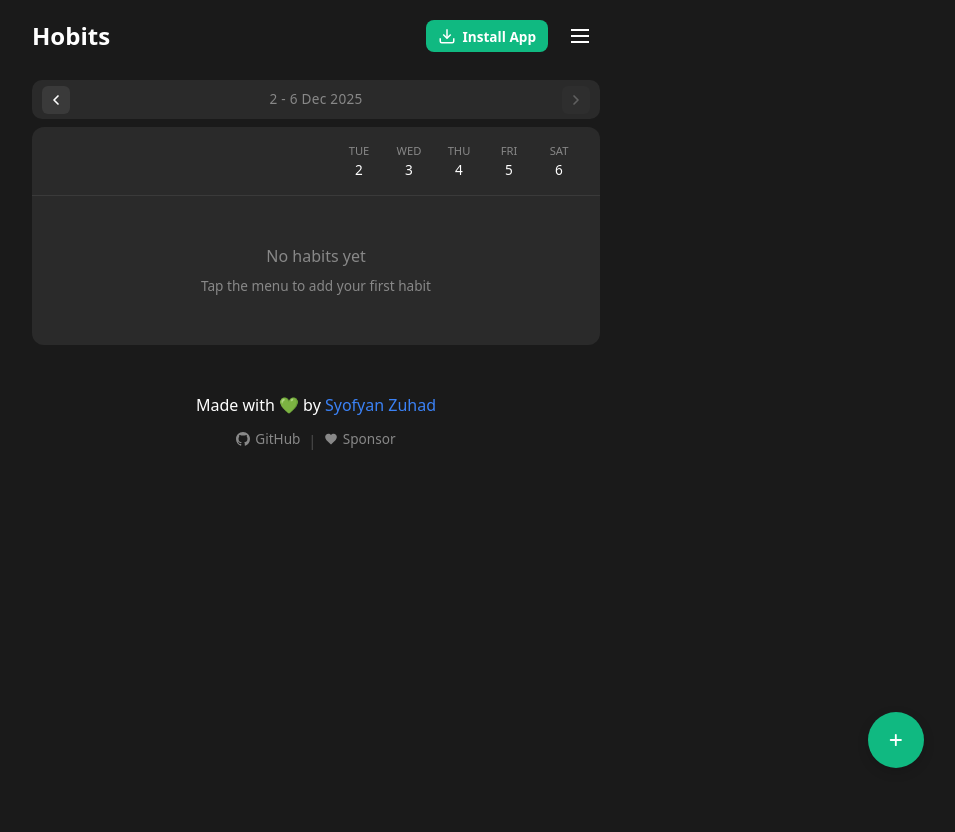
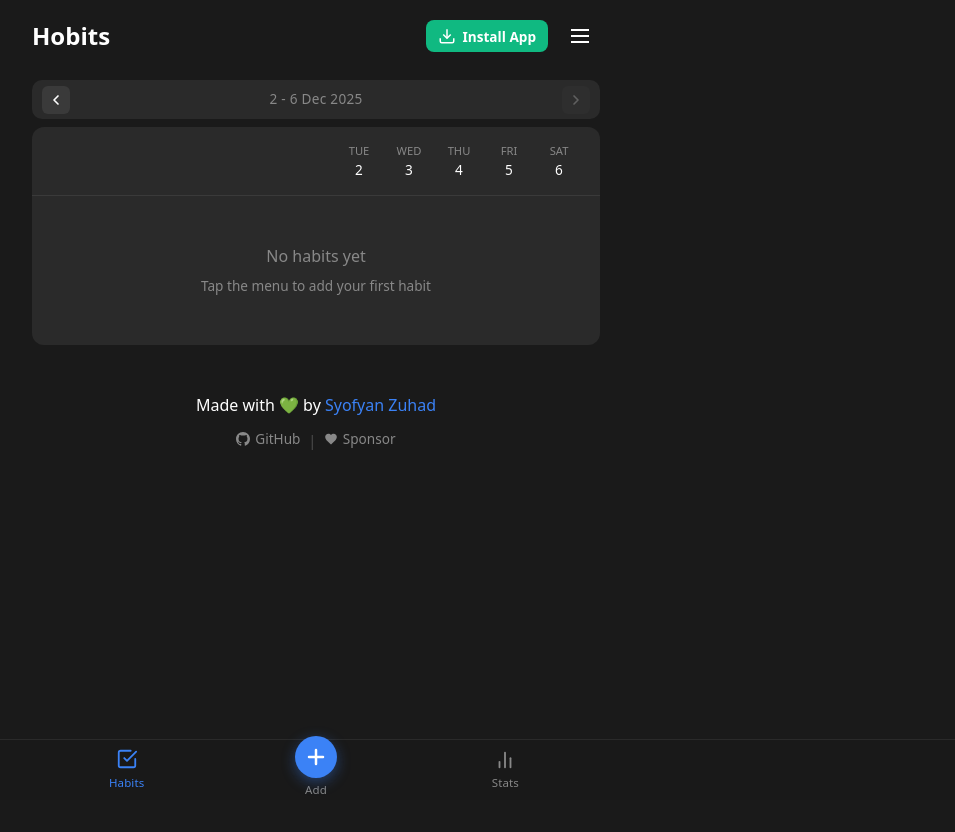
Before and after one commit to syofyanzuhad/hobits, a Vue app: page / in a window 1280 px wide. Shown: the top 832 px of the page, without its empty margins (324-1279 px from the left). Before the commit the page ends 800 px from the top, so only its background shows below. Built offline with nearby package versions, Linux system fonts and the light colour scheme.

Commit message:
feat: implement persistent bottom navigation bar and remove floating action button

```diff
--- a/src/App.vue
+++ b/src/App.vue
@@ -3,6 +3,7 @@ import { ref, onMounted, onUnmounted } from 'vue'
 import { RouterView } from 'vue-router'
 import ToastContainer from '@/components/ToastContainer.vue'
 import InstallPrompt from '@/components/InstallPrompt.vue'
+import BottomNav from '@/components/navigation/BottomNav.vue'
 
 const isOffline = ref(!navigator.onLine)
 
@@ -35,6 +36,7 @@ onUnmounted(() => {
       <component :is="Component" />
     </transition>
   </RouterView>
+  <BottomNav />
   <ToastContainer />
   <InstallPrompt />
 </template>
--- /dev/null
+++ b/src/components/navigation/BottomNav.vue
@@ -0,0 +1,207 @@
+<script setup lang="ts">
+import { ref } from 'vue'
+import { useRoute, useRouter } from 'vue-router'
+import { useHabitStore } from '@/stores/habitStore'
+import { useToastStore } from '@/stores/toastStore'
+import AddHabitModal from '@/components/dashboard/AddHabitModal.vue'
+
+const route = useRoute()
+const router = useRouter()
+const habitStore = useHabitStore()
+const toast = useToastStore()
+
+const showAddModal = ref(false)
+
+function handleAddHabit(name: string) {
+  if (!name.trim()) {
+    toast.error('Habit name cannot be empty')
+    return
+  }
+  habitStore.addHabit(name)
+  showAddModal.value = false
+  toast.success('Habit created successfully')
+  if (route.path !== '/') {
+    router.push('/')
+  }
+}
+</script>
+
+<template>
+  <div>
+    <nav class="bottom-nav" aria-label="Main Navigation">
+      <div class="bottom-nav-inner">
+        <!-- Habits Tab -->
+        <router-link
+          to="/"
+          class="nav-tab"
+          :class="{ active: route.path === '/' }"
+          aria-label="Habits List"
+        >
+          <div class="icon-wrapper">
+            <svg width="22" height="22" viewBox="0 0 24 24" fill="none" stroke="currentColor" stroke-width="2" stroke-linecap="round" stroke-linejoin="round">
+              <path d="M9 11l3 3L22 4" />
+              <path d="M21 12v7a2 2 0 0 1-2 2H5a2 2 0 0 1-2-2V5a2 2 0 0 1 2-2h11" />
+            </svg>
+          </div>
+          <span class="tab-label">Habits</span>
+        </router-link>
+
+        <!-- Center Quick Add Button -->
+        <button
+          class="add-action-btn"
+          @click="showAddModal = true"
+          aria-label="Add new habit"
+        >
+          <div class="add-icon-circle">
+            <svg width="24" height="24" viewBox="0 0 24 24" fill="none" stroke="currentColor" stroke-width="2.5" stroke-linecap="round">
+              <line x1="12" y1="5" x2="12" y2="19" />
+              <line x1="5" y1="12" x2="19" y2="12" />
+            </svg>
+          </div>
+          <span class="tab-label add-label">Add</span>
+        </button>
+
+        <!-- Statistics Tab -->
+        <router-link
+          to="/stats"
+          class="nav-tab"
+          :class="{ active: route.path === '/stats' }"
+          aria-label="Statistics"
+        >
+          <div class="icon-wrapper">
+            <svg width="22" height="22" viewBox="0 0 24 24" fill="none" stroke="currentColor" stroke-width="2" stroke-linecap="round" stroke-linejoin="round">
+              <line x1="18" y1="20" x2="18" y2="10" />
+              <line x1="12" y1="20" x2="12" y2="4" />
+              <line x1="6" y1="20" x2="6" y2="14" />
+            </svg>
+          </div>
+          <span class="tab-label">Stats</span>
+        </router-link>
+      </div>
+    </nav>
+
+    <!-- Add Habit Modal -->
+    <AddHabitModal
+      v-if="showAddModal"
+      @close="showAddModal = false"
+      @save="handleAddHabit"
+    />
+  </div>
+</template>
+
+<style scoped>
+.bottom-nav {
+  position: fixed;
+  bottom: 0;
+  left: 0;
+  right: 0;
+  background: rgba(26, 26, 26, 0.92);
+  backdrop-filter: blur(16px);
+  -webkit-backdrop-filter: blur(16px);
+  border-top: 1px solid rgba(255, 255, 255, 0.08);
+  z-index: 80;
+  padding-bottom: env(safe-area-inset-bottom, 0px);
+}
+
+.bottom-nav-inner {
+  display: flex;
+  align-items: center;
+  justify-content: space-around;
+  max-width: 600px;
+  margin: 0 auto;
+  height: 60px;
+  padding: 0 1rem;
+  position: relative;
+}
+
+.nav-tab {
+  display: flex;
+  flex-direction: column;
+  align-items: center;
+  justify-content: center;
+  gap: 3px;
+  color: var(--text-secondary);
+  text-decoration: none;
+  padding: 0.35rem 1.25rem;
+  border-radius: 12px;
+  transition: all 0.2s ease;
+  min-height: auto;
+  background: transparent;
+  border: none;
+  flex: 1;
+  max-width: 100px;
+}
+
+.nav-tab:hover {
+  color: var(--text-primary);
+}
+
+.nav-tab.active {
+  color: var(--accent);
+}
+
+.icon-wrapper {
+  display: flex;
+  align-items: center;
+  justify-content: center;
+  transition: transform 0.2s ease;
+}
+
+.nav-tab.active .icon-wrapper {
+  transform: translateY(-1px);
+}
+
+.tab-label {
+  font-size: 0.72rem;
+  font-weight: 500;
+  letter-spacing: 0.01em;
+}
+
+.add-action-btn {
+  display: flex;
+  flex-direction: column;
+  align-items: center;
+  justify-content: center;
+  gap: 2px;
+  background: transparent;
+  border: none;
+  padding: 0;
+  cursor: pointer;
+  min-height: auto;
+  flex: 1;
+  max-width: 100px;
+}
+
+.add-icon-circle {
+  width: 42px;
+  height: 42px;
+  border-radius: 50%;
+  background: var(--accent);
+  color: #ffffff;
+  display: flex;
+  align-items: center;
+  justify-content: center;
+  box-shadow: 0 4px 14px rgba(59, 130, 246, 0.4);
+  transition: all 0.2s ease;
+  transform: translateY(-8px);
+}
+
+.add-action-btn:hover .add-icon-circle {
+  background: var(--accent-hover);
+  transform: translateY(-10px) scale(1.05);
+  box-shadow: 0 6px 18px rgba(59, 130, 246, 0.55);
+}
+
+.add-action-btn:active .add-icon-circle {
+  transform: translateY(-6px) scale(0.96);
+}
+
+.add-label {
+  margin-top: -6px;
+  color: var(--text-secondary);
+}
+
+.add-action-btn:hover .add-label {
+  color: var(--text-primary);
+}
+</style>
--- a/src/style.css
+++ b/src/style.css
@@ -43,6 +43,7 @@ body {
 #app {
   min-height: 100vh;
   min-height: 100dvh;
+  padding-bottom: calc(72px + env(safe-area-inset-bottom, 0px));
 }
 
 a {
--- a/src/views/HabitList.vue
+++ b/src/views/HabitList.vue
@@ -239,18 +239,6 @@ function cancelDelete() {
       @cancel="cancelDelete"
     />
 
-    <!-- Floating Action Button -->
-    <button
-      class="fab"
-      @click="showAddModal = true"
-      aria-label="Add new habit"
-    >
-      <svg width="24" height="24" viewBox="0 0 24 24" fill="none" stroke="currentColor" stroke-width="2.5" stroke-linecap="round">
-        <line x1="12" y1="5" x2="12" y2="19" />
-        <line x1="5" y1="12" x2="19" y2="12" />
-      </svg>
-    </button>
-
     <footer class="footer">
       <p>Made with 💚 by <a href="https://syofyanzuhad.dev" target="_blank" rel="noopener noreferrer">Syofyan Zuhad</a></p>
       <p class="footer-links">
@@ -378,40 +366,7 @@ function cancelDelete() {
   opacity: 0.5;
 }
 
-.fab {
-  position: fixed;
-  bottom: 2rem;
-  right: 2rem;
-  width: 56px;
-  height: 56px;
-  border-radius: 50%;
-  background: var(--accent-color, #10b981);
-  color: white;
-  border: none;
-  box-shadow: 0 4px 12px rgba(0, 0, 0, 0.15);
-  display: flex;
-  align-items: center;
-  justify-content: center;
-  cursor: pointer;
-  transition: transform 0.2s ease, box-shadow 0.2s ease;
-  z-index: 100;
-}
-
-.fab:hover {
-  transform: scale(1.1);
-  box-shadow: 0 6px 16px rgba(0, 0, 0, 0.2);
-}
-
-.fab:active {
-  transform: scale(0.95);
-}
-
 @media (max-width: 600px) {
-  .fab {
-    bottom: 1.5rem;
-    right: 1.5rem;
-  }
-
   .install-text {
     display: none;
   }
```
